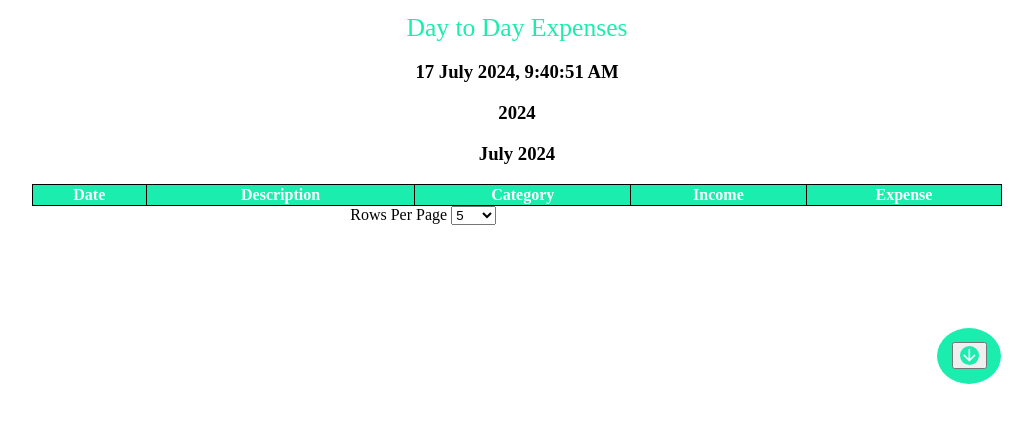
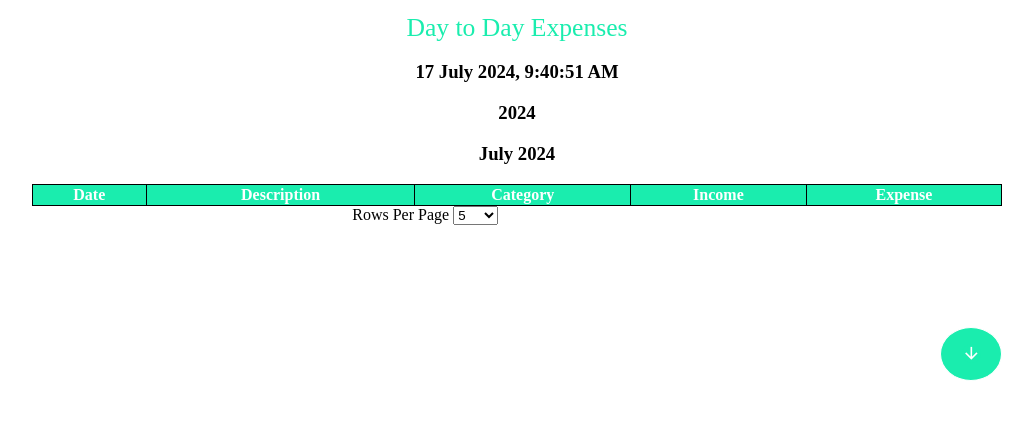
Before and after one commit to himanshp007/expense-tracker-premium, a website: page public/report/report.html in a window 1280 px wide. Shown: the whole page, without its empty margins (123-1156 px from the left). Drawn offline with nearby package versions, Linux system fonts and the light colour scheme; no server answers.

Commit message:
fixed styling

```diff
--- a/public/report/styles.css
+++ b/public/report/styles.css
@@ -43,6 +43,7 @@ td{
     background-color: rgb(26, 237, 174);
 }
 
+
 #icon {
     text-decoration: none;
 }
@@ -58,3 +59,8 @@ button.active {
     font-weight: bold;
     background-color: #ccc;
 }
+
+#download-btn {
+    border: none;
+    background-color: rgb(26, 237, 174);
+}
```
